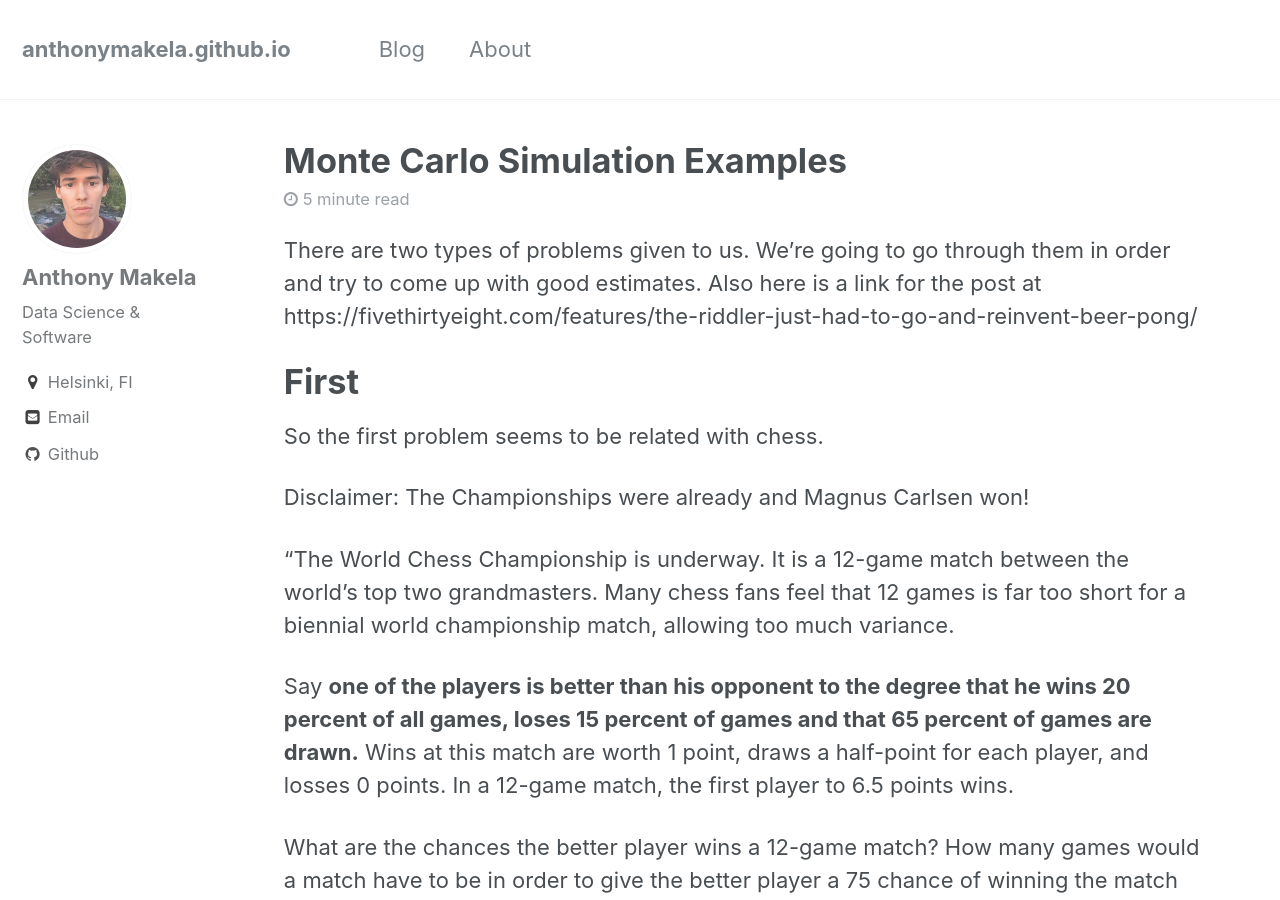
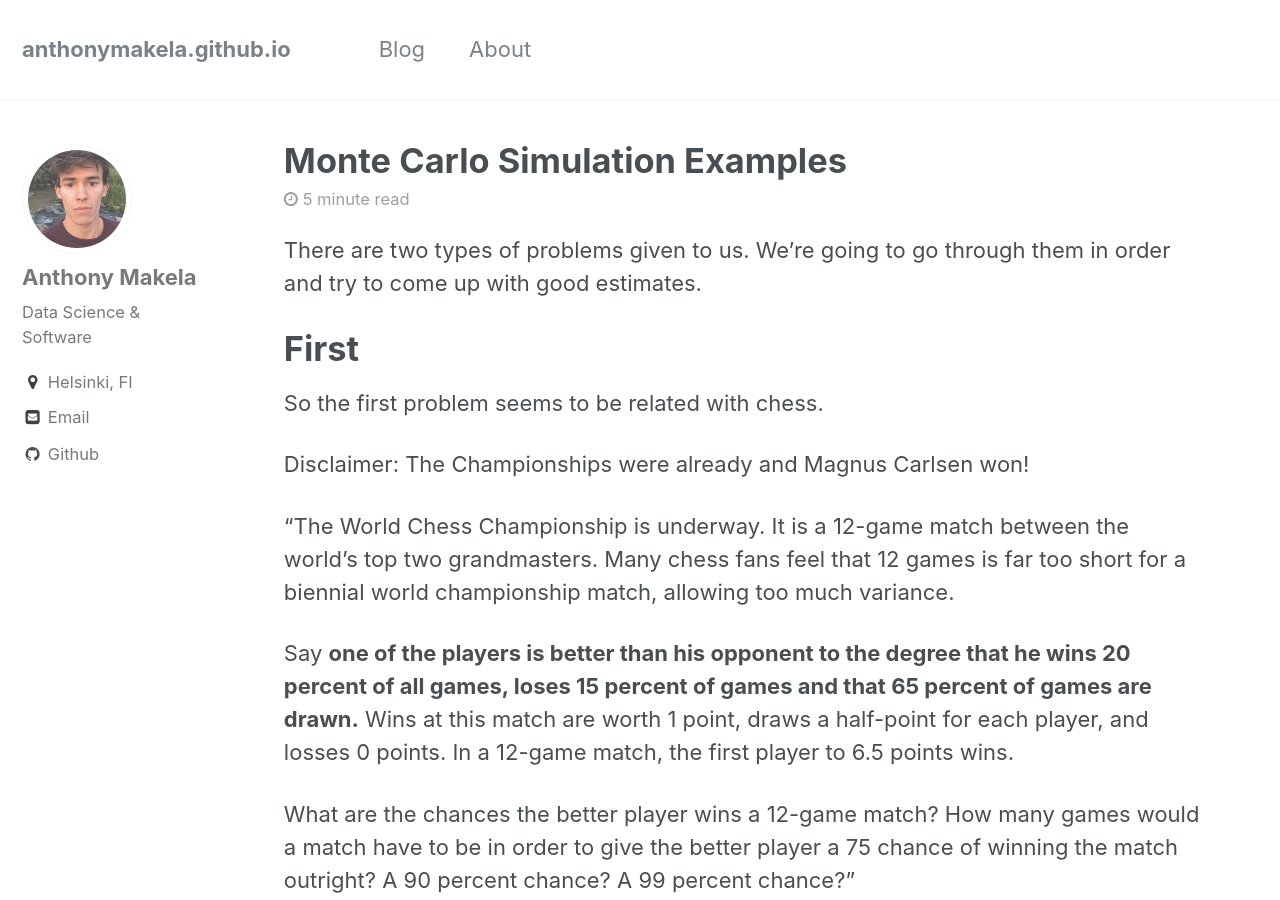
Before and after one commit to anthonymakela/anthonymakela.github.io, a Jekyll site: the page built from _posts/2018-12-25-Monte-Carlo-Simulations.md, in a window 1280 px wide and 900 px high. Built offline with Jekyll 4.4.1, drawn with Linux system fonts in a browser that asks for light colours; nearby versions of some CDN libraries.

Commit message:
The Riddler

```diff
--- a/_posts/2018-12-25-Monte-Carlo-Simulations.md
+++ b/_posts/2018-12-25-Monte-Carlo-Simulations.md
@@ -7,7 +7,7 @@ date: "26 December 2018"
 ---
 
 
-There are two types of problems given to us. We're going to go through them in order and try to come up with good estimates. Also here is a link for the post at https://fivethirtyeight.com/features/the-riddler-just-had-to-go-and-reinvent-beer-pong/
+There are two types of problems given to us. We're going to go through them in order and try to come up with good estimates.
 
 # First
 
```
